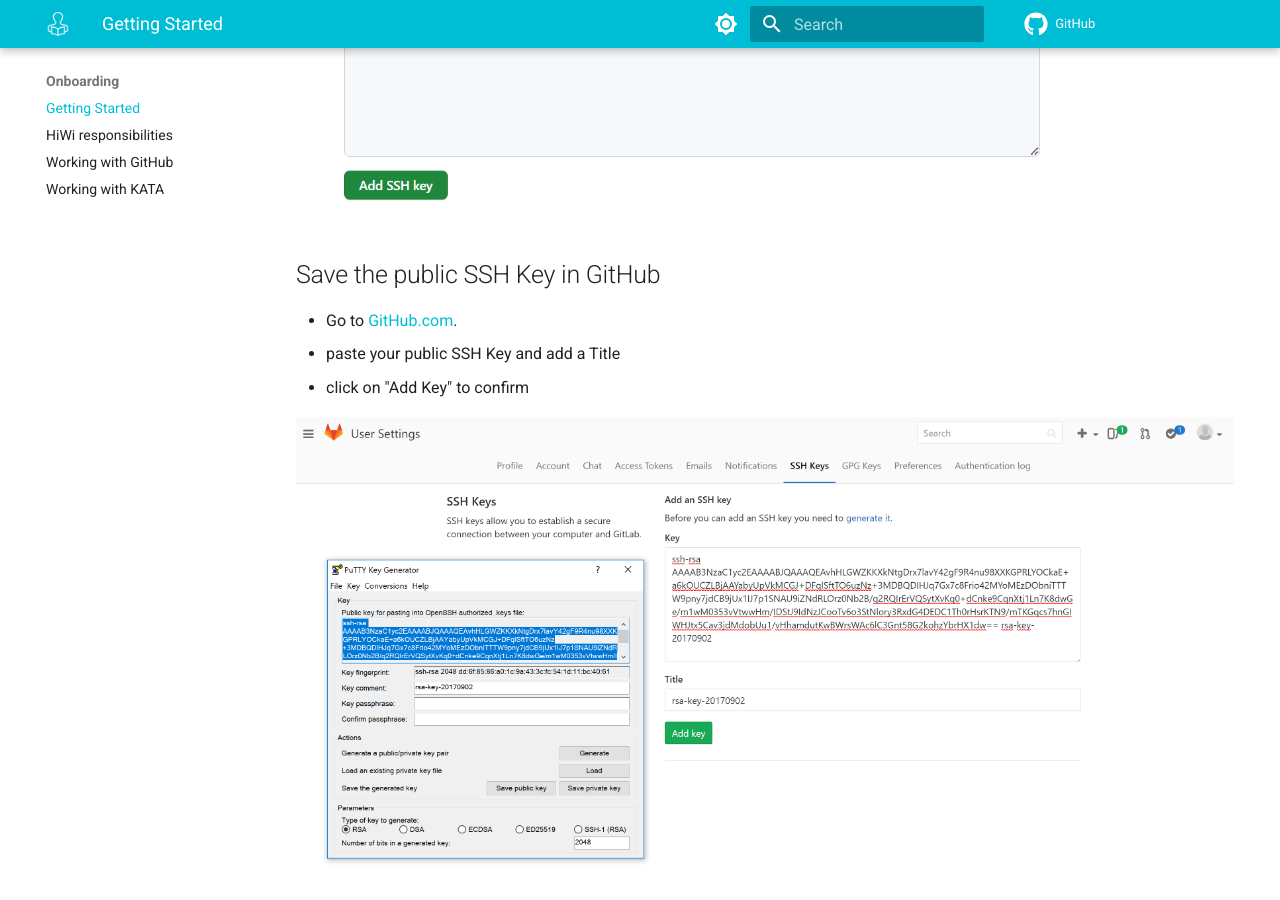
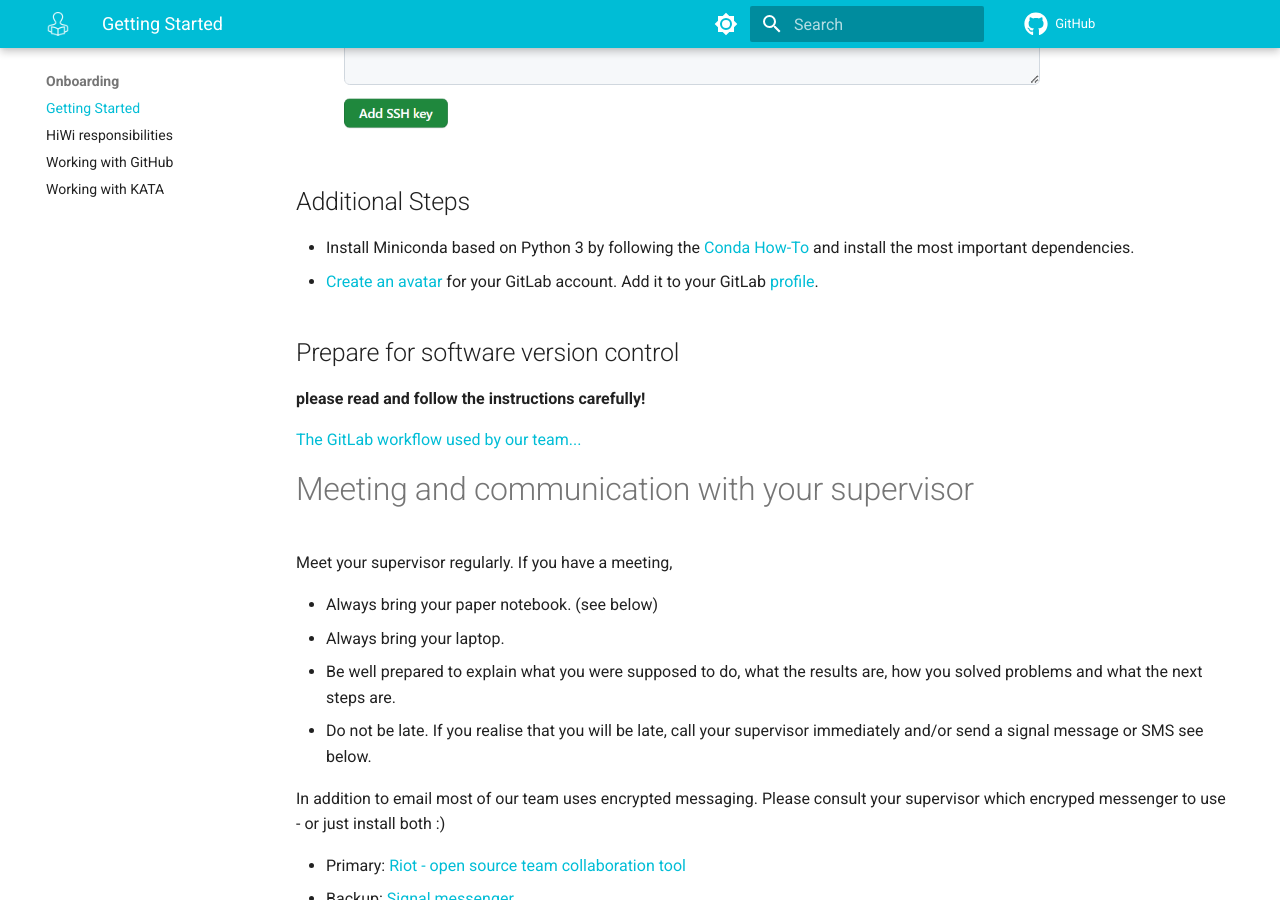
Before and after one commit to josephhuang08/student-guide, an MkDocs documentation site: the page built from docs/content-onboarding/onboarding.md, in a window 1280 px wide and 900 px high, scrolled down 4238 px. Built offline with MkDocs 1.6.1 and Material for MkDocs 9.7.7, drawn with Linux system fonts in a browser that asks for light colours; comment, search, counter and statistics services are not loaded.

Commit message:
remove redundant heading. replace GitLab image with GitHub one.

```diff
--- a/docs/content-onboarding/onboarding.md
+++ b/docs/content-onboarding/onboarding.md
@@ -98,7 +98,7 @@ Host github.com
 
 **Ignore** the statement "Before you can add an SSH key you need to generate it." You just created this key.
 
-### Test your SSH key setup
+#### Test your SSH key setup
 
 * open Windows Powershell
 * type `ssh -T git@github.com`
@@ -106,8 +106,6 @@ Host github.com
 * Run the above command once more, and you should only receive a *Welcome to GitHub, @username!* message.
 
 If the welcome message doesn’t appear, run SSH’s verbose mode by replacing `-T` with `-vvvT` to understand where the error is.
-
----
 
 ### Linux
 
@@ -118,8 +116,6 @@ If the welcome message doesn’t appear, run SSH’s verbose mode by replacing `
 * Deploy your public SSH key \(usually stored in ~/.ssh/id\_rsa.pub\) [here](https://github.com/settings/keys).
 * Additionally, specifically on Ubuntu, it might be necessary to do `ssh-add`. Look [here](https://stackoverflow.com/questions/6167905/git-clone-through-ssh).
 
----
-
 ### Deploy SSH Public Key to GitHub
 
 * Go to [SSH keys](https://github.com/settings/keys) settings in GitHub.
@@ -129,14 +125,6 @@ If the welcome message doesn’t appear, run SSH’s verbose mode by replacing `
 * Paste your public key from the file that was generated (`C:\Users\...\.ssh\id_ed25519.pub`) into the `Key` field.
 * Click on `Add SSH Key` button.
 ![Deploy Public SSH Key to GitHub](../assets/deploy-ssh-key.png "Deploy Public SSH Key to GitHub")
-
-## Save the public SSH Key in GitHub
-
-* Go to [GitHub.com](https://github.com/settings/keys).
-* paste your public SSH Key and add a Title
-* click on "Add Key" to confirm
-
-![sorry, image not available](../assets/ssh.png "")
 
 ## Additional Steps
 * Install Miniconda \(based on Python 3\) by following the [Conda How-To](https://draive.com/link_dev/guide/01_Conda_Setup/) and install the most important dependencies.
```
